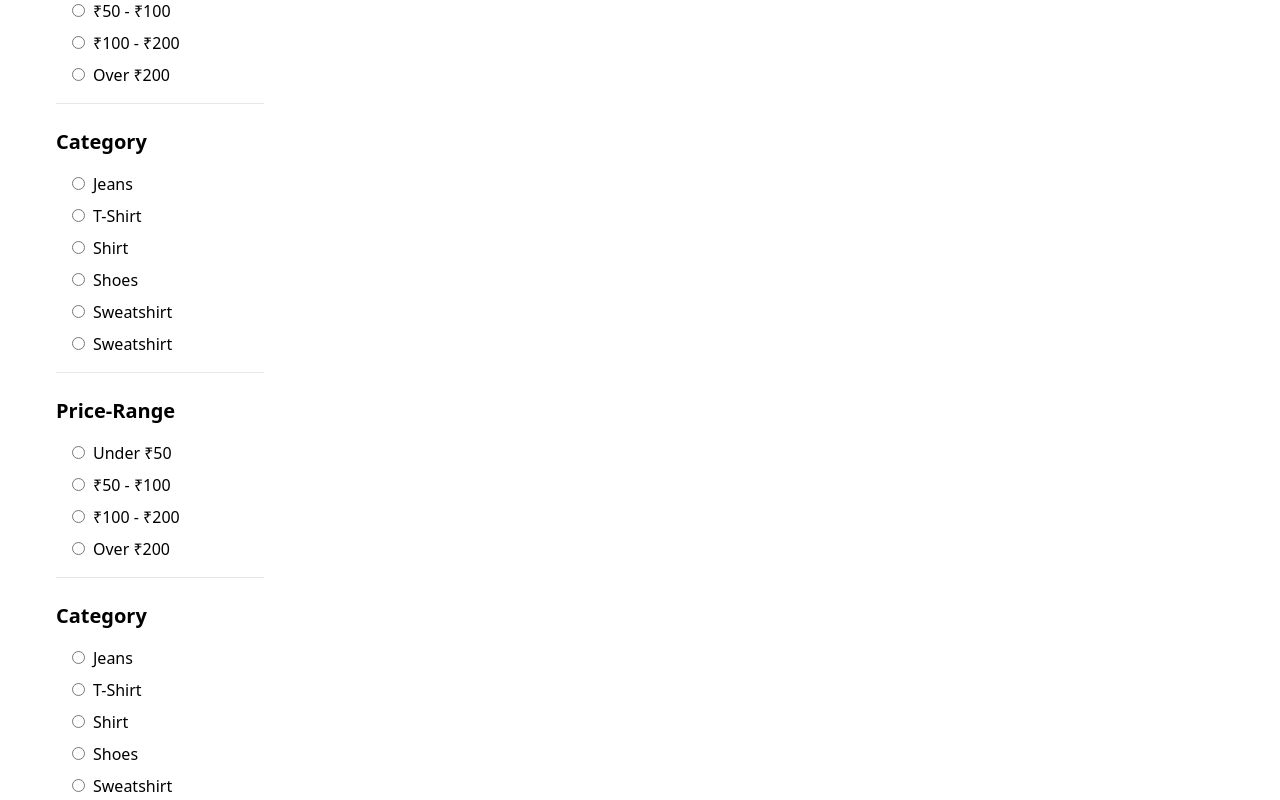
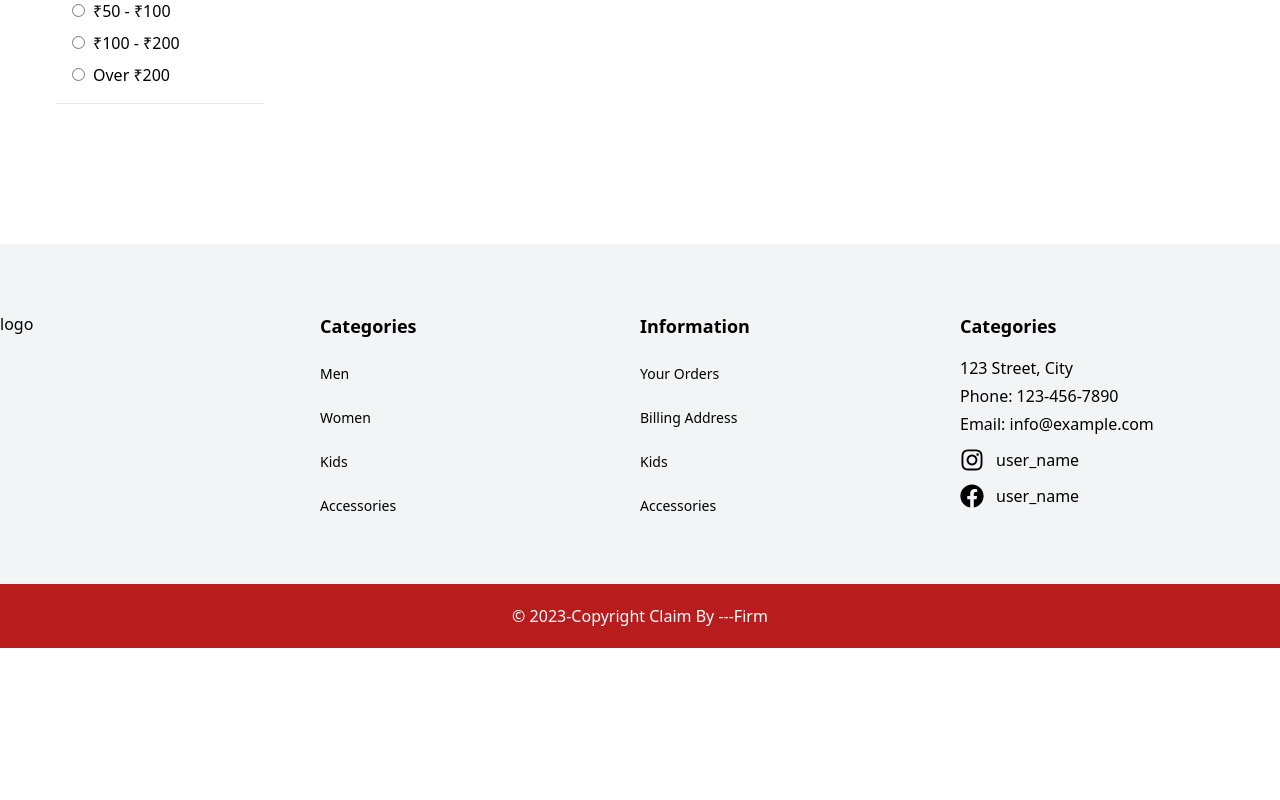
Before and after one commit to anshCoderZbar/ecommerce, a Next.js app: page /men in a window 1280 px wide. Shown: the part 560-1360 px from the top of the page. After the commit the page ends 1208 px from the top, so only its background shows below. Built offline with nearby package versions, Linux system fonts and the light colour scheme; no server answers.

Commit message:
remove bug

```diff
--- a/app/common/men/MenFilter.jsx
+++ b/app/common/men/MenFilter.jsx
@@ -17,9 +17,9 @@ export const MenFilter = ({ active, setActive }) => {
         active
           ? "-translate-x-0 transition-all !overflow-y-auto"
           : "-translate-x-full transition-all overflow-hidden"
-      }  absolute h-screen w-[90%] sm:9/12 md:w-1/2 lg:w-4/12	 left-0 xl:w-80 xl:h-auto xl:left-auto bg-white dark:bg-dark-background xl:translate-x-0 xl:static`}
+      }  absolute h-screen mb-5 w-[90%] sm:9/12 md:w-1/2 lg:w-4/12	 left-0 xl:w-80 xl:h-auto xl:left-auto bg-white dark:bg-dark-background xl:translate-x-0 xl:static`}
     >
-      <div className="w-full relative py-6 rounded-lg  mb-6 pb-6">
+      <div className="w-full  relative py-6 mb-24 rounded-lg pb-6">
         {active && (
           <div
             onClick={() => setActive(false)}
--- a/mock/men/Filter.js
+++ b/mock/men/Filter.js
@@ -65,532 +65,4 @@ export const MenFilterData = [
       },
     ],
   },
-  {
-    id: 1,
-    name: "category",
-    filters: [
-      {
-        id: 1,
-        name: "jeans",
-        slug: "/jeans",
-      },
-      {
-        id: 2,
-        name: "t-shirt",
-        slug: "/t-shirt",
-      },
-      {
-        id: 3,
-        name: "shirt",
-        slug: "/t-shirt",
-      },
-      {
-        id: 4,
-        name: "shoes",
-        slug: "/shoes",
-      },
-      {
-        id: 5,
-        name: "sweatshirt",
-        slug: "/sweatshirt",
-      },
-      {
-        id: 6,
-        name: "sweatshirt",
-        slug: "/sweatshirt",
-      },
-    ],
-  },
-  {
-    id: 2,
-    name: "Price-range",
-    filters: [
-      {
-        name: "Under ₹50",
-        minPrice: 0,
-        maxPrice: 50,
-        slug: "/50",
-      },
-      {
-        name: "₹50 - ₹100",
-        minPrice: 50,
-        maxPrice: 100,
-        slug: "/50-100",
-      },
-      {
-        name: "₹100 - ₹200",
-        minPrice: 100,
-        maxPrice: 200,
-        slug: "/100-200",
-      },
-      {
-        name: "Over ₹200",
-        minPrice: 200,
-        maxPrice: Infinity,
-        slug: "/200",
-      },
-    ],
-  },
-  {
-    id: 1,
-    name: "category",
-    filters: [
-      {
-        id: 1,
-        name: "jeans",
-        slug: "/jeans",
-      },
-      {
-        id: 2,
-        name: "t-shirt",
-        slug: "/t-shirt",
-      },
-      {
-        id: 3,
-        name: "shirt",
-        slug: "/t-shirt",
-      },
-      {
-        id: 4,
-        name: "shoes",
-        slug: "/shoes",
-      },
-      {
-        id: 5,
-        name: "sweatshirt",
-        slug: "/sweatshirt",
-      },
-      {
-        id: 6,
-        name: "sweatshirt",
-        slug: "/sweatshirt",
-      },
-    ],
-  },
-  {
-    id: 2,
-    name: "Price-range",
-    filters: [
-      {
-        name: "Under ₹50",
-        minPrice: 0,
-        maxPrice: 50,
-        slug: "/50",
-      },
-      {
-        name: "₹50 - ₹100",
-        minPrice: 50,
-        maxPrice: 100,
-        slug: "/50-100",
-      },
-      {
-        name: "₹100 - ₹200",
-        minPrice: 100,
-        maxPrice: 200,
-        slug: "/100-200",
-      },
-      {
-        name: "Over ₹200",
-        minPrice: 200,
-        maxPrice: Infinity,
-        slug: "/200",
-      },
-    ],
-  },
-  {
-    id: 1,
-    name: "category",
-    filters: [
-      {
-        id: 1,
-        name: "jeans",
-        slug: "/jeans",
-      },
-      {
-        id: 2,
-        name: "t-shirt",
-        slug: "/t-shirt",
-      },
-      {
-        id: 3,
-        name: "shirt",
-        slug: "/t-shirt",
-      },
-      {
-        id: 4,
-        name: "shoes",
-        slug: "/shoes",
-      },
-      {
-        id: 5,
-        name: "sweatshirt",
-        slug: "/sweatshirt",
-      },
-      {
-        id: 6,
-        name: "sweatshirt",
-        slug: "/sweatshirt",
-      },
-    ],
-  },
-  {
-    id: 2,
-    name: "Price-range",
-    filters: [
-      {
-        name: "Under ₹50",
-        minPrice: 0,
-        maxPrice: 50,
-        slug: "/50",
-      },
-      {
-        name: "₹50 - ₹100",
-        minPrice: 50,
-        maxPrice: 100,
-        slug: "/50-100",
-      },
-      {
-        name: "₹100 - ₹200",
-        minPrice: 100,
-        maxPrice: 200,
-        slug: "/100-200",
-      },
-      {
-        name: "Over ₹200",
-        minPrice: 200,
-        maxPrice: Infinity,
-        slug: "/200",
-      },
-    ],
-  },
-  {
-    id: 1,
-    name: "category",
-    filters: [
-      {
-        id: 1,
-        name: "jeans",
-        slug: "/jeans",
-      },
-      {
-        id: 2,
-        name: "t-shirt",
-        slug: "/t-shirt",
-      },
-      {
-        id: 3,
-        name: "shirt",
-        slug: "/t-shirt",
-      },
-      {
-        id: 4,
-        name: "shoes",
-        slug: "/shoes",
-      },
-      {
-        id: 5,
-        name: "sweatshirt",
-        slug: "/sweatshirt",
-      },
-      {
-        id: 6,
-        name: "sweatshirt",
-        slug: "/sweatshirt",
-      },
-    ],
-  },
-  {
-    id: 2,
-    name: "Price-range",
-    filters: [
-      {
-        name: "Under ₹50",
-        minPrice: 0,
-        maxPrice: 50,
-        slug: "/50",
-      },
-      {
-        name: "₹50 - ₹100",
-        minPrice: 50,
-        maxPrice: 100,
-        slug: "/50-100",
-      },
-      {
-        name: "₹100 - ₹200",
-        minPrice: 100,
-        maxPrice: 200,
-        slug: "/100-200",
-      },
-      {
-        name: "Over ₹200",
-        minPrice: 200,
-        maxPrice: Infinity,
-        slug: "/200",
-      },
-    ],
-  },
-  {
-    id: 1,
-    name: "category",
-    filters: [
-      {
-        id: 1,
-        name: "jeans",
-        slug: "/jeans",
-      },
-      {
-        id: 2,
-        name: "t-shirt",
-        slug: "/t-shirt",
-      },
-      {
-        id: 3,
-        name: "shirt",
-        slug: "/t-shirt",
-      },
-      {
-        id: 4,
-        name: "shoes",
-        slug: "/shoes",
-      },
-      {
-        id: 5,
-        name: "sweatshirt",
-        slug: "/sweatshirt",
-      },
-      {
-        id: 6,
-        name: "sweatshirt",
-        slug: "/sweatshirt",
-      },
-    ],
-  },
-  {
-    id: 2,
-    name: "Price-range",
-    filters: [
-      {
-        name: "Under ₹50",
-        minPrice: 0,
-        maxPrice: 50,
-        slug: "/50",
-      },
-      {
-        name: "₹50 - ₹100",
-        minPrice: 50,
-        maxPrice: 100,
-        slug: "/50-100",
-      },
-      {
-        name: "₹100 - ₹200",
-        minPrice: 100,
-        maxPrice: 200,
-        slug: "/100-200",
-      },
-      {
-        name: "Over ₹200",
-        minPrice: 200,
-        maxPrice: Infinity,
-        slug: "/200",
-      },
-    ],
-  },
-  {
-    id: 1,
-    name: "category",
-    filters: [
-      {
-        id: 1,
-        name: "jeans",
-        slug: "/jeans",
-      },
-      {
-        id: 2,
-        name: "t-shirt",
-        slug: "/t-shirt",
-      },
-      {
-        id: 3,
-        name: "shirt",
-        slug: "/t-shirt",
-      },
-      {
-        id: 4,
-        name: "shoes",
-        slug: "/shoes",
-      },
-      {
-        id: 5,
-        name: "sweatshirt",
-        slug: "/sweatshirt",
-      },
-      {
-        id: 6,
-        name: "sweatshirt",
-        slug: "/sweatshirt",
-      },
-    ],
-  },
-  {
-    id: 2,
-    name: "Price-range",
-    filters: [
-      {
-        name: "Under ₹50",
-        minPrice: 0,
-        maxPrice: 50,
-        slug: "/50",
-      },
-      {
-        name: "₹50 - ₹100",
-        minPrice: 50,
-        maxPrice: 100,
-        slug: "/50-100",
-      },
-      {
-        name: "₹100 - ₹200",
-        minPrice: 100,
-        maxPrice: 200,
-        slug: "/100-200",
-      },
-      {
-        name: "Over ₹200",
-        minPrice: 200,
-        maxPrice: Infinity,
-        slug: "/200",
-      },
-    ],
-  },
-  {
-    id: 1,
-    name: "category",
-    filters: [
-      {
-        id: 1,
-        name: "jeans",
-        slug: "/jeans",
-      },
-      {
-        id: 2,
-        name: "t-shirt",
-        slug: "/t-shirt",
-      },
-      {
-        id: 3,
-        name: "shirt",
-        slug: "/t-shirt",
-      },
-      {
-        id: 4,
-        name: "shoes",
-        slug: "/shoes",
-      },
-      {
-        id: 5,
-        name: "sweatshirt",
-        slug: "/sweatshirt",
-      },
-      {
-        id: 6,
-        name: "sweatshirt",
-        slug: "/sweatshirt",
-      },
-    ],
-  },
-  {
-    id: 2,
-    name: "Price-range",
-    filters: [
-      {
-        name: "Under ₹50",
-        minPrice: 0,
-        maxPrice: 50,
-        slug: "/50",
-      },
-      {
-        name: "₹50 - ₹100",
-        minPrice: 50,
-        maxPrice: 100,
-        slug: "/50-100",
-      },
-      {
-        name: "₹100 - ₹200",
-        minPrice: 100,
-        maxPrice: 200,
-        slug: "/100-200",
-      },
-      {
-        name: "Over ₹200",
-        minPrice: 200,
-        maxPrice: Infinity,
-        slug: "/200",
-      },
-    ],
-  },
-  {
-    id: 1,
-    name: "category",
-    filters: [
-      {
-        id: 1,
-        name: "jeans",
-        slug: "/jeans",
-      },
-      {
-        id: 2,
-        name: "t-shirt",
-        slug: "/t-shirt",
-      },
-      {
-        id: 3,
-        name: "shirt",
-        slug: "/t-shirt",
-      },
-      {
-        id: 4,
-        name: "shoes",
-        slug: "/shoes",
-      },
-      {
-        id: 5,
-        name: "sweatshirt",
-        slug: "/sweatshirt",
-      },
-      {
-        id: 6,
-        name: "sweatshirt",
-        slug: "/sweatshirt",
-      },
-    ],
-  },
-  {
-    id: 2,
-    name: "Price-range",
-    filters: [
-      {
-        name: "Under ₹50",
-        minPrice: 0,
-        maxPrice: 50,
-        slug: "/50",
-      },
-      {
-        name: "₹50 - ₹100",
-        minPrice: 50,
-        maxPrice: 100,
-        slug: "/50-100",
-      },
-      {
-        name: "₹100 - ₹200",
-        minPrice: 100,
-        maxPrice: 200,
-        slug: "/100-200",
-      },
-      {
-        name: "Over ₹200",
-        minPrice: 200,
-        maxPrice: Infinity,
-        slug: "/200",
-      },
-    ],
-  },
 ];
```
